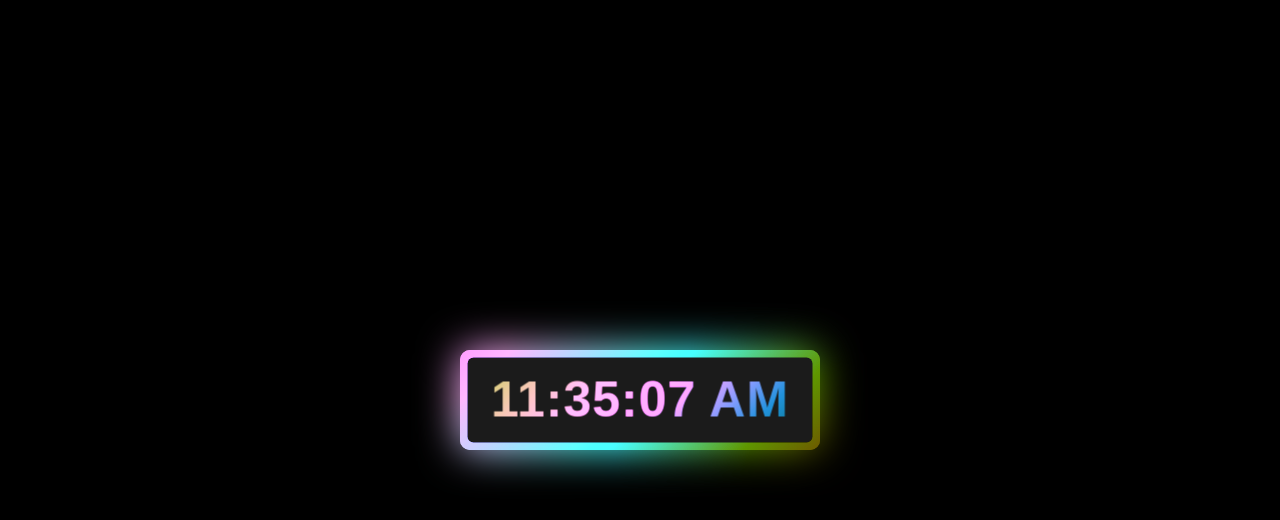
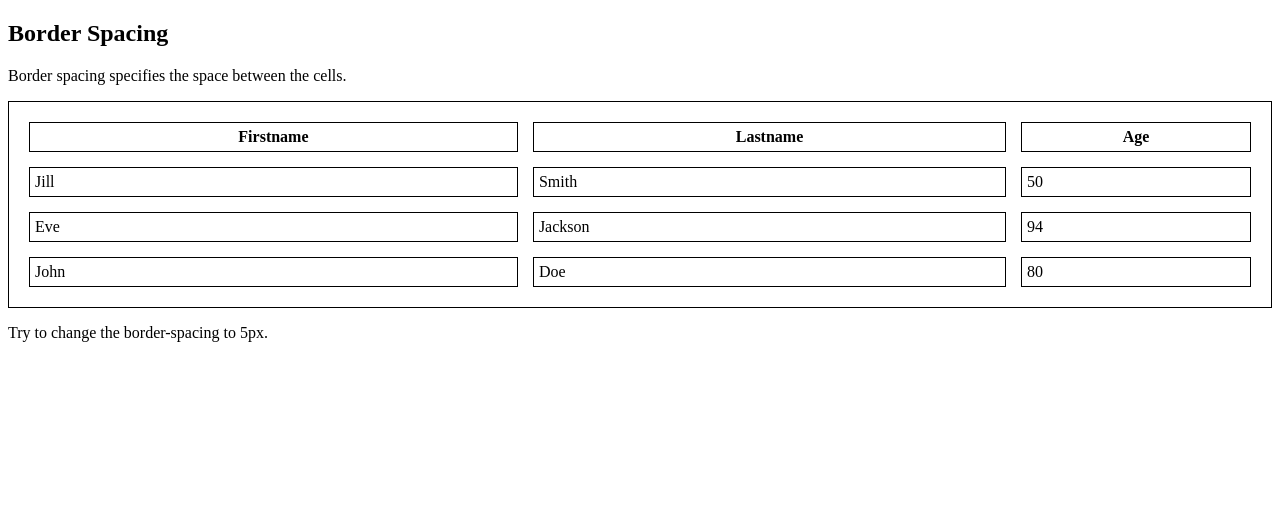
Before and after one commit to Rerezz-Hosting/Xyrezz-Hosting, a plain HTML site: page index.html in a window 1280 px wide. Drawn offline with Linux system fonts and the light colour scheme; files that its build step writes are made by us from their sources.

Commit message:
Update index.html

```diff
--- a/index.html
+++ b/index.html
@@ -1,42 +1,44 @@
 <!DOCTYPE html>
-<!-- Created By CodingNepal -->
-<html lang="en" dir="ltr">
-   <head>
-      <meta charset="utf-8">
-      <title>Digital Clock with Glowing Effect | CodingNepal</title>
-      <link rel="stylesheet" href="style.css">
-   </head>
-   <body>
-      <div class="wrapper">
-         <div class="display">
-            <div id="time"></div>
-         </div>
-         <span></span>
-         <span></span>
-      </div>
-      <script>
-         setInterval(()=>{
-           const time = document.querySelector(".display #time");
-           let date = new Date();
-           let hours = date.getHours();
-           let minutes = date.getMinutes();
-           let seconds = date.getSeconds();
-           let day_night = "AM";
-           if(hours > 12){
-             day_night = "PM";
-             hours = hours - 12;
-           }
-           if(seconds < 10){
-             seconds = "0" + seconds;
-           }
-           if(minutes < 10){
-             minutes = "0" + minutes;
-           }
-           if(hours < 10){
-             hours = "0" + hours;
-           }
-           time.textContent = hours + ":" + minutes + ":" + seconds + " "+ day_night;
-         });
-      </script>
-   </body>
+<html>
+<head>
+<style>
+table, th, td {
+  border: 1px solid black;
+  padding: 5px;
+}
+table {
+  border-spacing: 15px;
+}
+</style>
+</head>
+<body>
+
+<h2>Border Spacing</h2>
+<p>Border spacing specifies the space between the cells.</p>
+
+<table style="width:100%">
+  <tr>
+    <th>Firstname</th>
+    <th>Lastname</th>
+    <th>Age</th>
+  </tr>
+  <tr>
+    <td>Jill</td>
+    <td>Smith</td>
+    <td>50</td>
+  </tr>
+  <tr>
+    <td>Eve</td>
+    <td>Jackson</td>
+    <td>94</td>
+  </tr>
+  <tr>
+    <td>John</td>
+    <td>Doe</td>
+    <td>80</td>
+  </tr>
+</table>
+<p>Try to change the border-spacing to 5px.</p>
+
+</body>
 </html>
```
